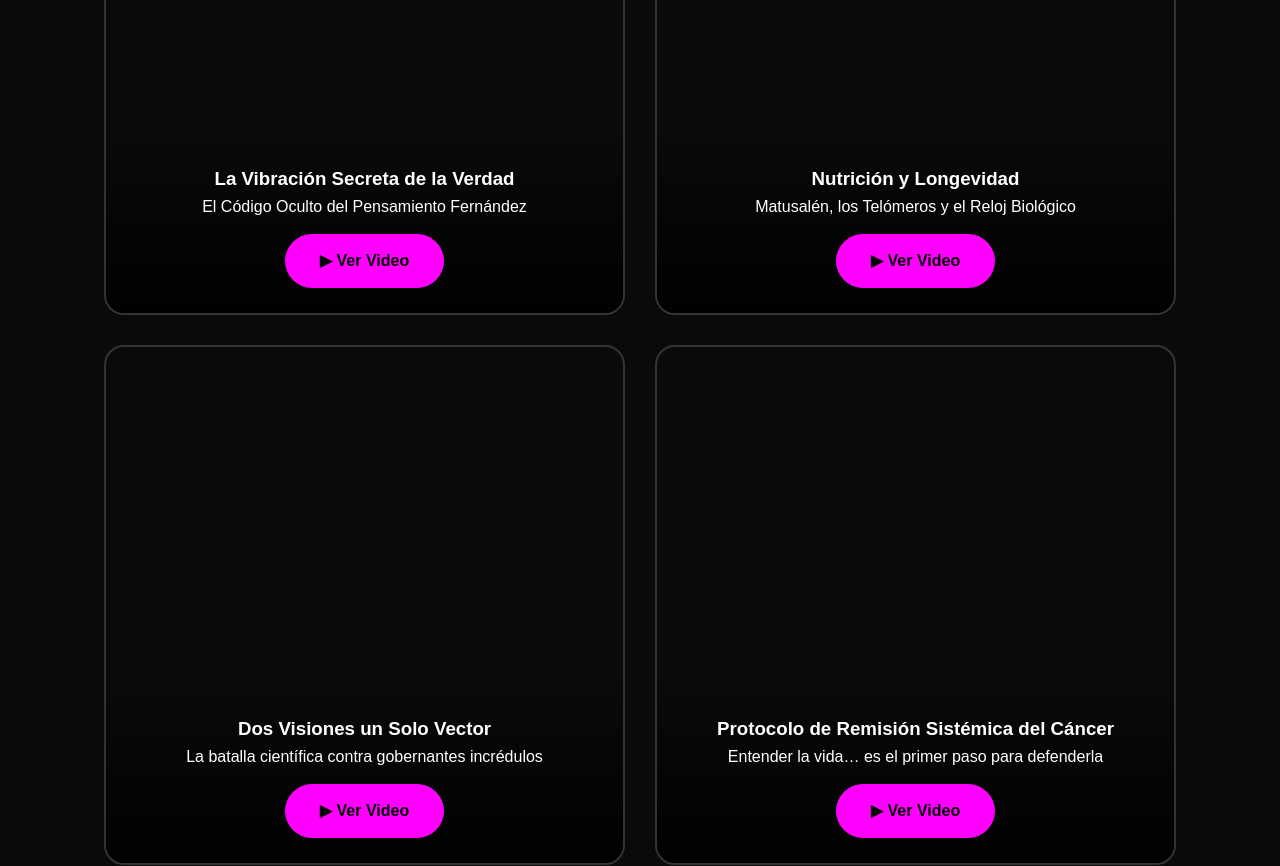
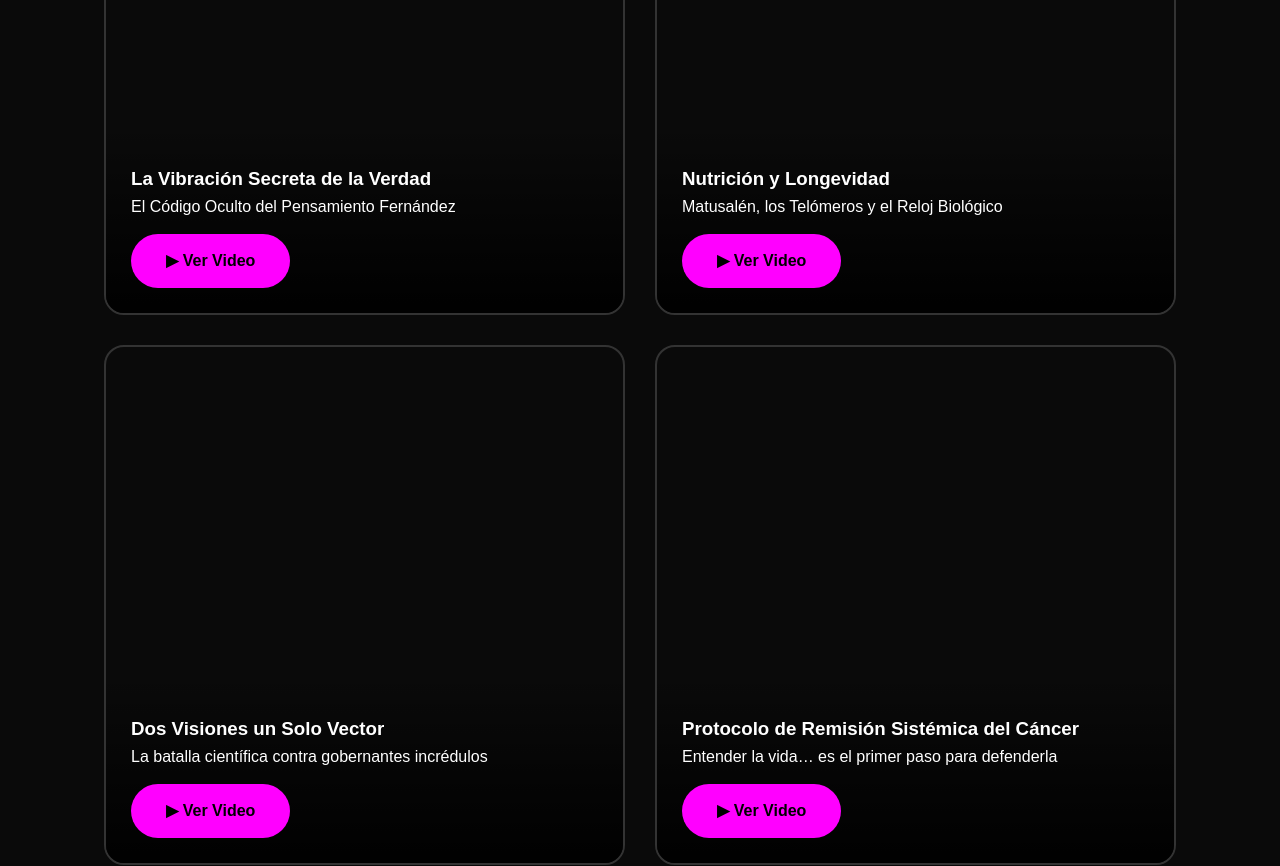
Before and after one commit to alfaterraqueo-gif/CAZADOR, a plain HTML site: page index.html in a window 1280 px wide. Shown: the part 2540-3406 px from the top of the page. Drawn offline with Linux system fonts and the light colour scheme.

Commit message:
Update index.html

```diff
--- a/index.html
+++ b/index.html
@@ -79,7 +79,6 @@
             gap: 30px;
         }
 
-        /* Tarjetas PDF */
         .pdf-card {
             background: #111;
             border: 2px solid #333;
@@ -88,12 +87,8 @@
             text-align: center;
             transition: all 0.4s;
         }
-        .pdf-card:hover {
-            border-color: var(--neon-pink);
-            transform: translateY(-10px);
-        }
+        .pdf-card:hover { border-color: var(--neon-pink); transform: translateY(-10px); }
 
-        /* Tarjetas VIDEO con imagen vertical */
         .video-card {
             height: 520px;
             background-size: cover;
@@ -103,18 +98,12 @@
             position: relative;
             overflow: hidden;
         }
-        .video-card:hover {
-            border-color: var(--neon-pink);
-            transform: translateY(-10px);
-        }
+        .video-card:hover { border-color: var(--neon-pink); transform: translateY(-10px); }
         .overlay {
             position: absolute;
-            bottom: 0;
-            left: 0;
-            right: 0;
+            bottom: 0; left: 0; right: 0;
             background: linear-gradient(transparent, rgba(0,0,0,0.95));
             padding: 40px 25px 25px;
-            text-align: center;
         }
         .btn {
             margin-top: 15px;
@@ -181,7 +170,7 @@
         </div>
     </div>
 
-    <!-- VIDEOS con imágenes verticales -->
+    <!-- VIDEOS -->
     <div class="section" id="videos">
         <h2>📹 VIDEOS</h2>
         <div class="grid">
```
